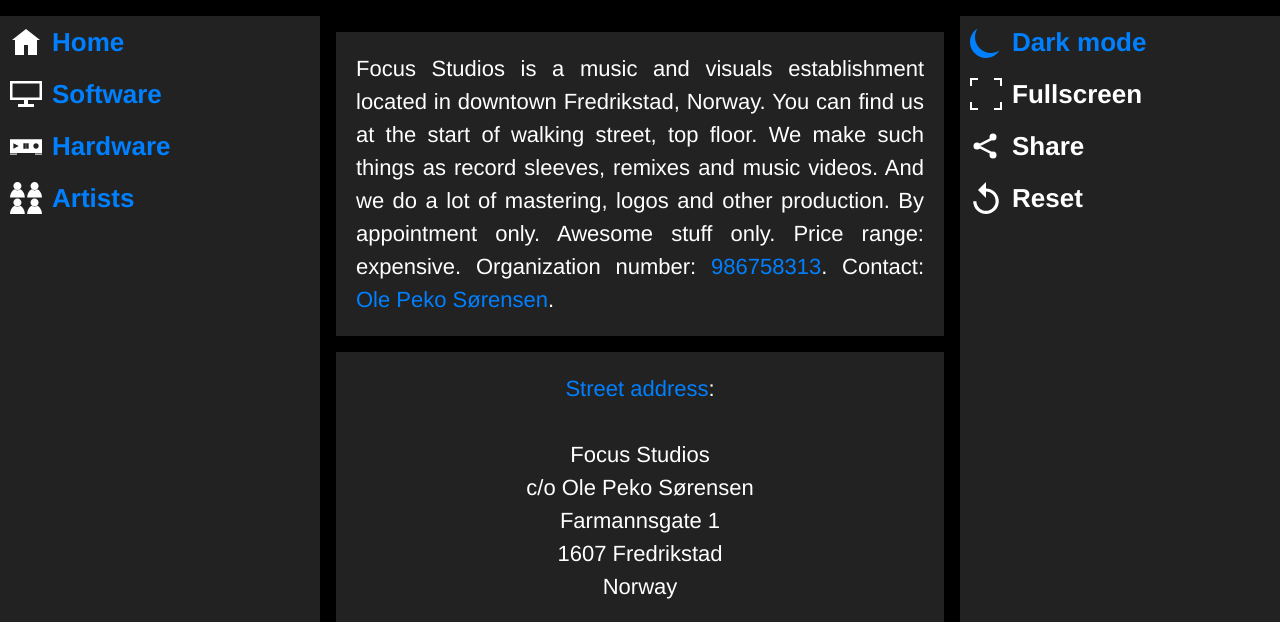
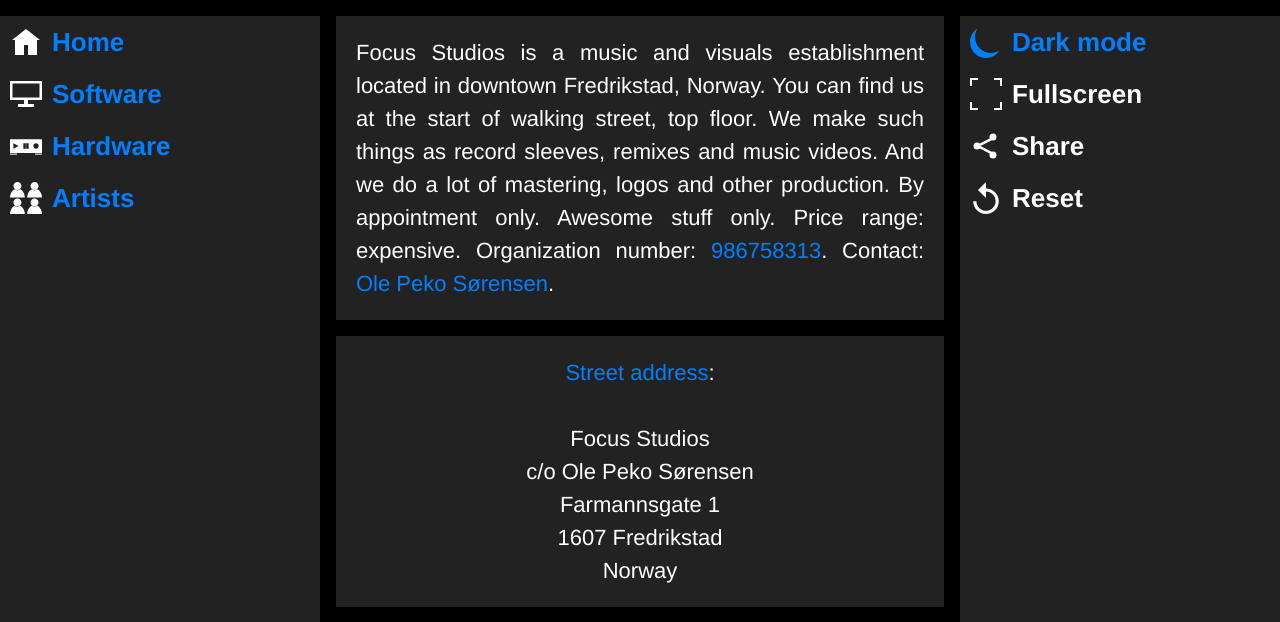
Before and after one commit to focusstudios-no/focusstudios.no, a PHP site: page /index.php in a window 1280 px wide. Shown: the part 48-670 px from the top of the page. Run offline with PHP 8.4, Linux system fonts and the light colour scheme.

Commit message:
Fixed double spacing between the site header and page content
Co-authored-by: Copilot <223556219+Copilot@users.noreply.github.com>

```diff
--- a/style.css
+++ b/style.css
@@ -301,6 +301,8 @@ footer {
   }
 
   body { padding-top: 64px; }
+  .top-heading + * { margin-top: 0; }
+  .home > .top-heading + .standard { margin-top: 0; }
   .top-heading {
     align-items: center;
     box-sizing: border-box;
```
